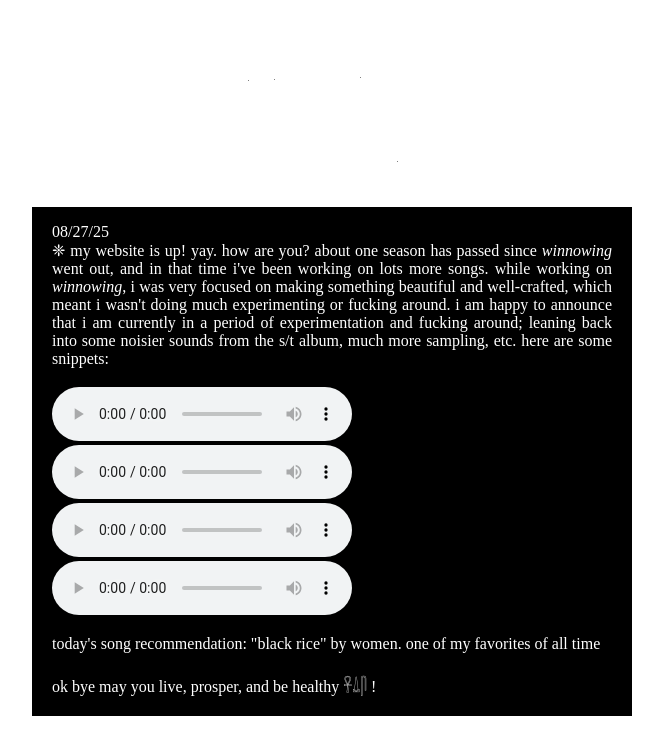
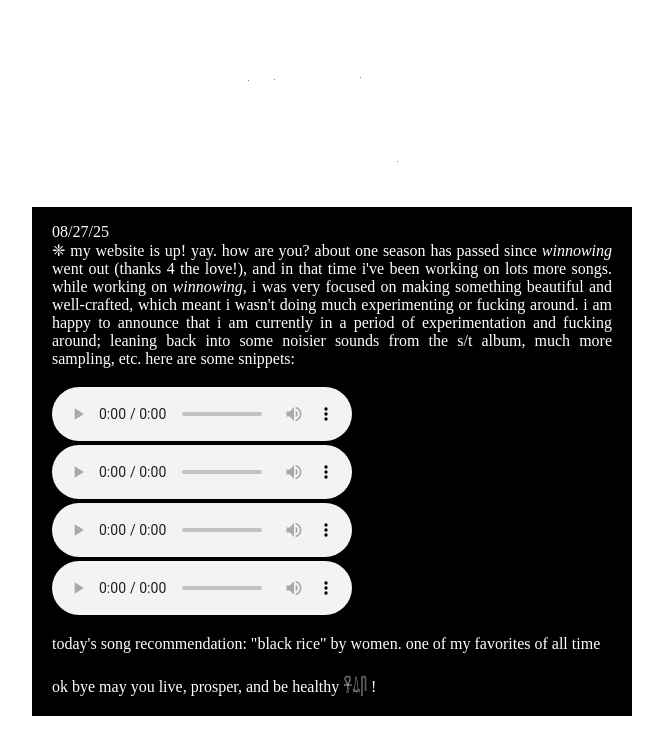
Before and after one commit to fishwive/forespi.net, a plain HTML site: page blog.html in a window 1280 px wide. Shown: the whole page, without its empty margins (308-971 px from the left). Drawn offline with Linux system fonts and the light colour scheme.

Commit message:
Update blog.html

```diff
--- a/blog.html
+++ b/blog.html
@@ -8,7 +8,7 @@
     <body>
         <h1><img src="imgs/blog.png" alt="blog" width=220/></h1>
         <div class="boxdiv">
-            <p>08/27/25<br>❈ my website is up! yay. how are you? about one season has passed since <i>winnowing</i> went out, and in that time i've been working on lots more songs. while working on <i>winnowing</i>, i was very focused on making something beautiful and well-crafted, which meant i wasn't doing much experimenting or fucking around. i am happy to announce that i am currently in a period of experimentation and fucking around; leaning back into some noisier sounds from the s/t album, much more sampling, etc. here are some snippets:</p>
+            <p>08/27/25<br>❈ my website is up! yay. how are you? about one season has passed since <i>winnowing</i> went out (thanks 4 the love!), and in that time i've been working on lots more songs. while working on <i>winnowing</i>, i was very focused on making something beautiful and well-crafted, which meant i wasn't doing much experimenting or fucking around. i am happy to announce that i am currently in a period of experimentation and fucking around; leaning back into some noisier sounds from the s/t album, much more sampling, etc. here are some snippets:</p>
             <audio controls><source src="audio/snippet%203.mp3" type="audio/mpeg">oh something's wrong :-(</audio><audio controls><source src="audio/snippet%202.mp3" type="audio/mpeg">oh something's wrong :-(</audio><audio controls><source src="audio/snippet%201.mp3" type="audio/mpeg">oh something's wrong :-(</audio><audio controls><source src="audio/snippet%204.mp3" type="audio/mpeg">oh something's wrong :-(</audio>
             <p>today's song recommendation: <a href="https://www.youtube.com/watch?v=K3NgJbc8-vo">"black rice"</a> by women. one of my favorites of all time<br><br>ok bye may you live, prosper, and be healthy 𓋹𓍑𓋴 !</p>
         </div><br>
```
